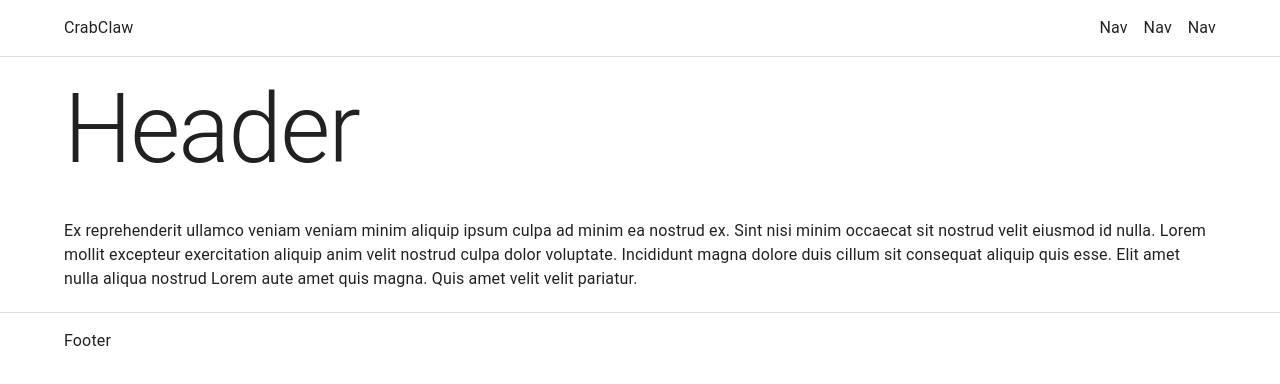
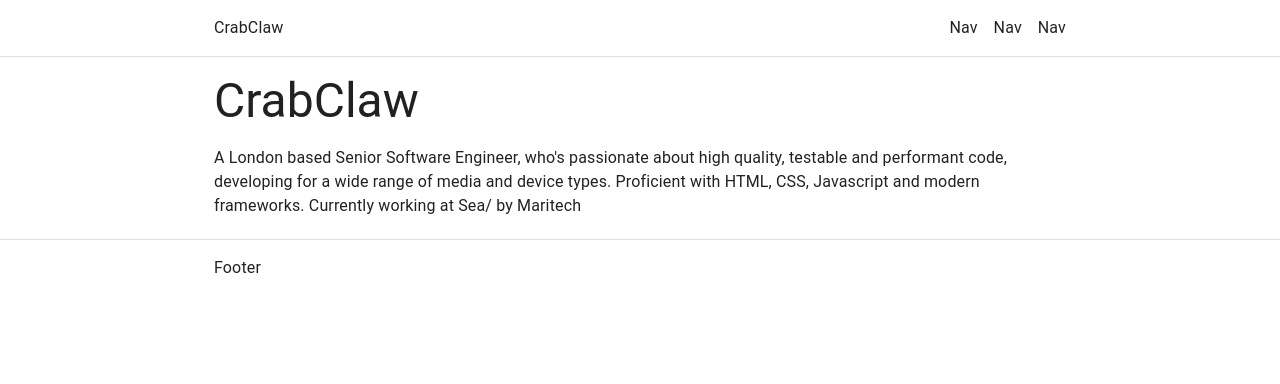
Before and after one commit to aish1550/crabclaw-website, a Next.js app: page / in a window 1280 px wide. Shown: the top 384 px of the page. Built offline with nearby package versions, Linux system fonts and the light colour scheme.

Commit message:
amendments to main content

```diff
--- a/src/pages/Home/index.tsx
+++ /dev/null
@@ -1,5 +0,0 @@
-import React from "react";
-
-export default function Home() {
-  return <div>Home</div>;
-}
--- a/src/pages/_app.tsx
+++ b/src/pages/_app.tsx
@@ -1,5 +1,11 @@
 import { Footer, TopBar } from "@/components";
-import { createTheme, CssBaseline, ThemeProvider, Box } from "@mui/material";
+import {
+  createTheme,
+  CssBaseline,
+  ThemeProvider,
+  Box,
+  Container,
+} from "@mui/material";
 import type { AppProps } from "next/app";
 
 const theme = createTheme();
@@ -8,15 +14,21 @@ export default function App({ Component, pageProps }: AppProps) {
   return (
     <ThemeProvider theme={theme}>
       <CssBaseline />
-      <TopBar sx={{ py: 2 }} />
+      <TopBar maxWidth={"md"} sx={{ py: 2 }} />
 
-      <main id="main-content">
-        <Box py={2} id="main-content-spacer">
-          <Component {...pageProps} />
-        </Box>
-      </main>
+      <Container
+        component={"main"}
+        maxWidth={"md"}
+        disableGutters
+        id="main-content"
+        sx={{
+          py: 2,
+        }}
+      >
+        <Component {...pageProps} />
+      </Container>
 
-      <Footer sx={{ py: 2 }} />
+      <Footer maxWidth={"md"} sx={{ py: 2 }} />
     </ThemeProvider>
   );
 }
--- a/src/pages/index.tsx
+++ b/src/pages/index.tsx
@@ -4,16 +4,14 @@ export default function Home() {
   return (
     <>
       <Container>
-        <Typography variant="h1" gutterBottom>
-          Header
+        <Typography variant="h3" gutterBottom>
+          CrabClaw
         </Typography>
         <Typography gutterBottom>
-          Ex reprehenderit ullamco veniam veniam minim aliquip ipsum culpa ad
-          minim ea nostrud ex. Sint nisi minim occaecat sit nostrud velit
-          eiusmod id nulla. Lorem mollit excepteur exercitation aliquip anim
-          velit nostrud culpa dolor voluptate. Incididunt magna dolore duis
-          cillum sit consequat aliquip quis esse. Elit amet nulla aliqua nostrud
-          Lorem aute amet quis magna. Quis amet velit velit pariatur.
+          A London based Senior Software Engineer, who's passionate about high
+          quality, testable and performant code, developing for a wide range of
+          media and device types. Proficient with HTML, CSS, Javascript and
+          modern frameworks. Currently working at Sea/ by Maritech
         </Typography>
       </Container>
     </>
```
